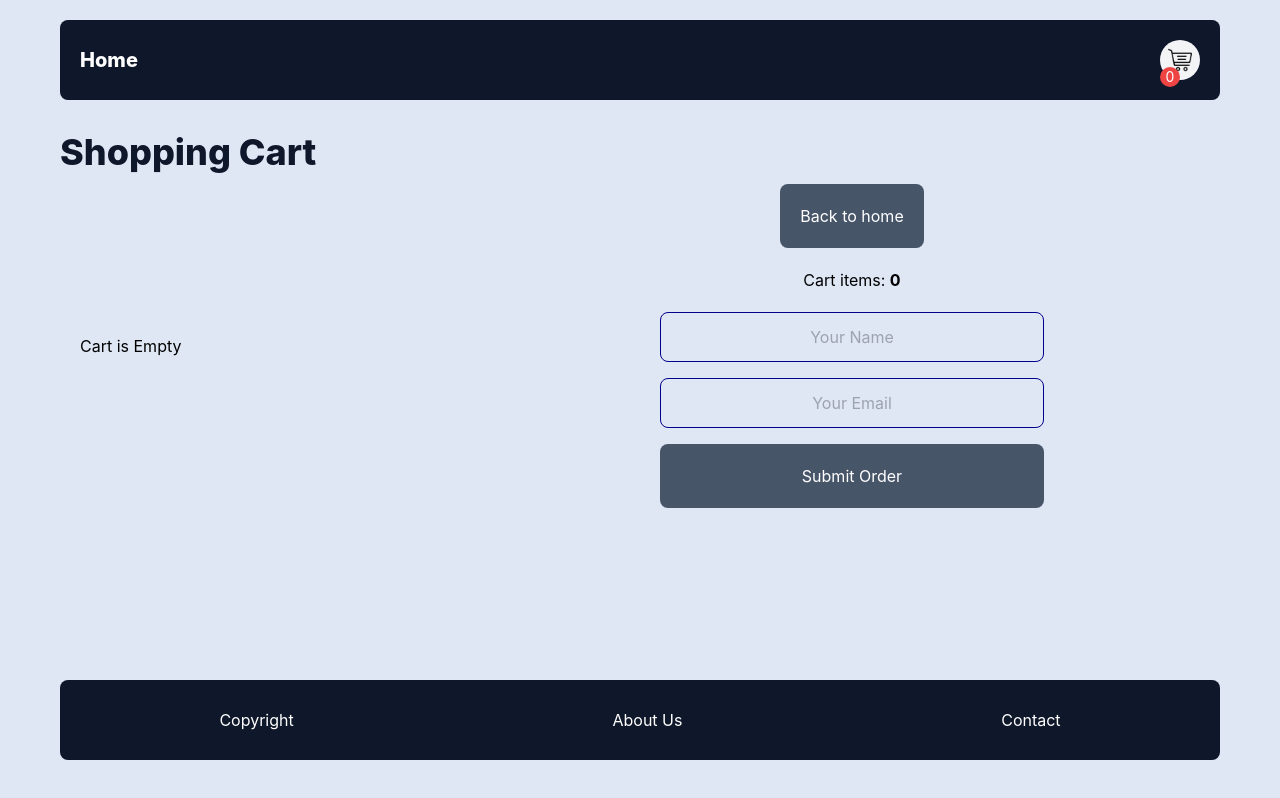
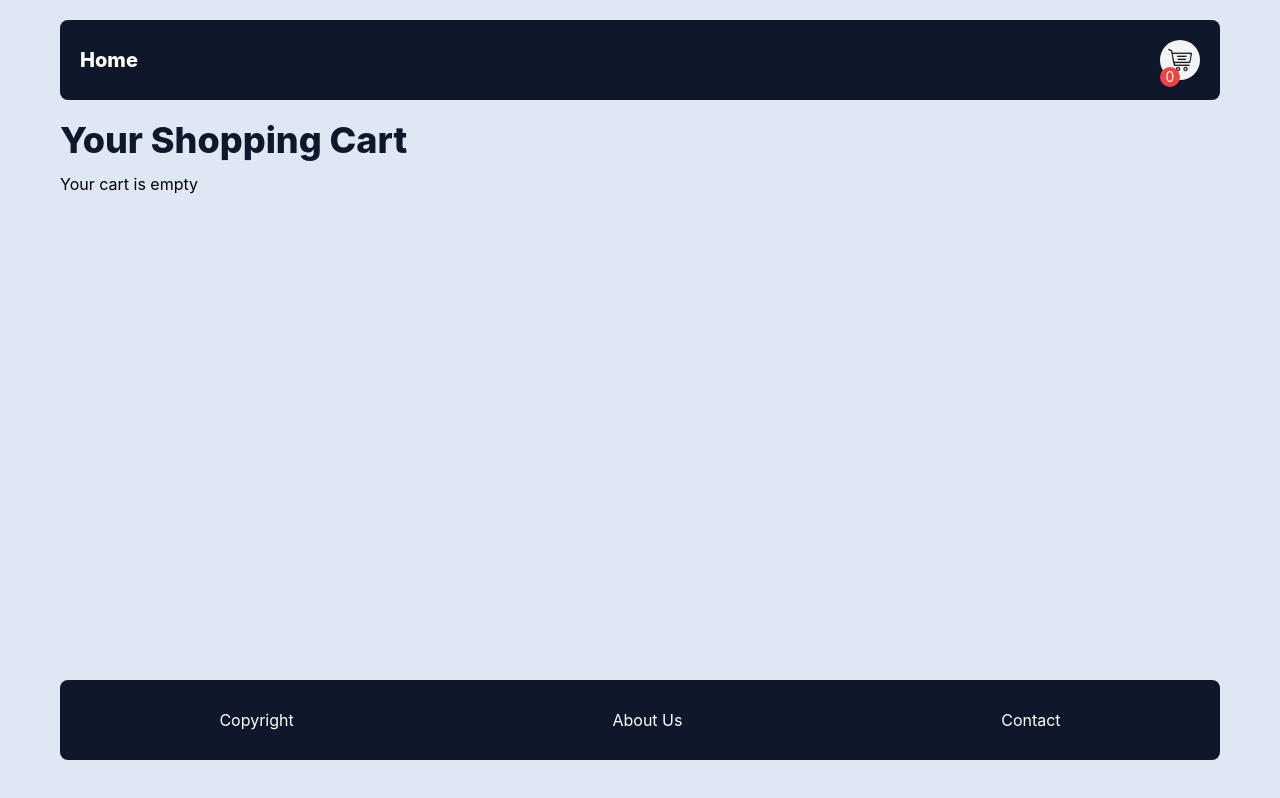
Before and after one commit to ViktorCiganovic-collab/my-project, a React (Create React App) app: page /cart in a window 1280 px wide. Built offline with nearby package versions, Linux system fonts and the light colour scheme.

Commit message:
added order system

```diff
--- a/package.json
+++ b/package.json
@@ -6,6 +6,7 @@
     "@testing-library/jest-dom": "^5.17.0",
     "@testing-library/react": "^13.4.0",
     "@testing-library/user-event": "^13.5.0",
+    "axios": "^1.7.9",
     "react": "^18.3.1",
     "react-dom": "^18.3.1",
     "react-router-dom": "^7.0.1",
--- a/src/App.js
+++ b/src/App.js
@@ -3,6 +3,7 @@ import { BrowserRouter, Routes, Route } from 'react-router-dom';
 import Cart from './Cart';
 import Home from './Home';
 import Header from './Header';
+import ThankYou from './ThankYou';
 import Footer from './Footer';
 import Detail from './Detail';
 
@@ -17,6 +18,7 @@ function App() {
             <Route path="/" element={<Home />} />
             <Route path='/:slug' element={<Detail />} />
             <Route path="/cart" element={<Cart />} />
+            <Route path="/thank-you" element={<ThankYou />} />
           </Routes>
         </main>
         <Footer />
--- a/src/Cart.js
+++ b/src/Cart.js
@@ -1,5 +1,6 @@
 import React, { useState, useEffect } from "react";
-import { Link } from 'react-router-dom';
+import { Link, useNavigate } from 'react-router-dom';
+import axios from 'axios';  // Import axios for making requests
 import image1 from './Images/Airmax.webp';
 import image2 from './Images/pexels-goumbik-293405.jpg';
 import image3 from './Images/pexels-joshsorenson-1485166.jpg';
@@ -20,9 +21,8 @@ import image17 from './Images/timberlandboots.jpg';
 import image18 from './Images/casualclogs.jpeg';
 import image19 from './Images/trailrunning.jpeg';
 
-
 const products = [
- { id: 1, slug: "air-max-270-react", name: "Air Max 270 React", description: "A sleek and stylish sneaker with a responsive cushioning system.", image: image1, price: 150.00, category: "Trail Running" },
+  { id: 1, slug: "air-max-270-react", name: "Air Max 270 React", description: "A sleek and stylish sneaker with a responsive cushioning system.", image: image1, price: 150.00, category: "Trail Running" },
   { id: 2, slug: "chelsea-boot-by-saint-laurent", name: "Chelsea Boot by Saint Laurent", description: "A stylish leather ankle boot, perfect for adding sophistication to any formal occasion.", image: image2, price: 120.00, category: "Work" },
   { id: 3, slug: "crockett-jones-highbury-dress-boots", name: "Crockett & Jones Highbury Dress Boots", description: "Elegant, polished leather boots with a sleek, refined design, ideal for formal occasions.", image: image3, price: 180.00, category: "Work" },
   { id: 4, slug: "reebok-nano-x2", name: "Reebok Nano X2", description: "Versatile cross-training shoe built for stability.", image: image4, price: 130.00, category: "Casual" },
@@ -30,16 +30,12 @@ const products = [
   { id: 6, slug: "puma-suede-classic", name: "Puma Suede Classic", description: "Retro-inspired sneaker with premium suede.", image: image6, price: 75.00, category: "Casual" },
   { id: 7, slug: "new-balance-990v5", name: "New Balance 990v5", description: "Performance running shoes with superior cushioning.", image: image7, price: 175.00, category: "Casual" },
   { id: 8, slug: "vans-old-skool", name: "Vans Old Skool", description: "Iconic skate shoes with canvas and suede construction.", image: image8, price: 65.00, category: "Casual" },
-
-  // New products with categories
   { id: 9, slug: "adidas-nmd-r1", name: "Adidas NMD R1", description: "Stylish and comfortable sneaker with Boost cushioning.", image: image9, price: 140.00, category: "Casual" },
   { id: 10, slug: "under-armour-hovr-sonic-4", name: "Under Armour HOVR Sonic 4", description: "Running shoes with HOVR cushioning technology for energy return.", image: image10, price: 120.00, category: "Work" },
   { id: 11, slug: "asics-gel-kayano-28", name: "Asics Gel-Kayano 28", description: "A high-performance stability shoe for long-distance runners.", image: image11, price: 160.00, category: "Running" },
   { id: 12, slug: "nike-air-zoom-pegasus-39", name: "Nike Air Zoom Pegasus 39", description: "Breathable and responsive running shoes for everyday training.", image: image12, price: 130.00, category: "Work" },
   { id: 13, slug: "saucony-ride-15", name: "Saucony Ride 15", description: "Neutral running shoes with excellent cushioning and durability.", image: image13, price: 140.00, category: "Casual" },
   { id: 14, slug: "brooks-adrenaline-gts-22", name: "Brooks Adrenaline GTS 22", description: "Supportive running shoes that deliver smooth transitions.", image: image14, price: 120.00, category: "Casual" },
-
-  // Additional products with categories
   { id: 15, slug: "nike-metcon-8", name: "Nike Metcon 8", description: "Cross-training shoes designed for lifting and intense workouts.", image: image15, price: 160.00, category: "Cross Training" },
   { id: 16, slug: "hoka-one-one-clifton-9", name: "Hoka One One Clifton 9", description: "Maximal cushioning for long runs, providing comfort all day.", image: image16, price: 140.00, category: "Running" },
   { id: 17, slug: "timberland-pro-360-degree", name: "Timberland PRO 360 Degree", description: "Durable work boots designed for all-day comfort and protection.", image: image17, price: 180.00, category: "Work" },
@@ -47,10 +43,14 @@ const products = [
   { id: 19, slug: "salomon-speedcross-6", name: "Salomon Speedcross 6", description: "Trail running shoes designed for aggressive traction and speed.", image: image19, price: 150.00, category: "Trail Running" }
 ];
 
-
 const Cart = () => {
   const [basket, setBasket] = useState(JSON.parse(localStorage.getItem("data")) || []);
   const [cartAmount, setCartAmount] = useState(0);
+  const [formData, setFormData] = useState({
+    name_checkout: '',
+    email_checkout: ''
+  });
+  const navigate = useNavigate();
 
   const updateLocalStorage = (newBasket) => {
     localStorage.setItem("data", JSON.stringify(newBasket));
@@ -61,9 +61,9 @@ const Cart = () => {
     const newBasket = [...basket];
     const productIndex = newBasket.findIndex((item) => item.id === id);
     if (productIndex !== -1) {
-      newBasket[productIndex].quantity += 1;  // Use 'quantity' here
+      newBasket[productIndex].quantity += 1;
     } else {
-      newBasket.push({ id, quantity: 1 });   // Use 'quantity' here
+      newBasket.push({ id, quantity: 1 });
     }
     updateLocalStorage(newBasket);
   };
@@ -92,84 +92,107 @@ const Cart = () => {
   const totalAmount = () => {
     return basket.reduce((total, x) => {
       const product = products.find((y) => y.id === x.id);
-      return total + (product ? x.quantity * product.price : 0);  // Use 'quantity' here
+      return total + (product ? x.quantity * product.price : 0);
     }, 0);
   };
 
   useEffect(() => {
-    const totalItems = basket.reduce((total, item) => total + item.quantity, 0);  // Use 'quantity' here
+    const totalItems = basket.reduce((total, item) => total + item.quantity, 0);
     setCartAmount(totalItems);
   }, [basket]);
 
-  const generateCartItems = () => {
-    return basket.map((x) => {
-      const product = products.find((y) => y.id === x.id);
-      if (!product) return null;
-      return (
-        <div key={x.id} className="cart-item mb-2 card checkout_cards max-w-xs flex flex-col justify-center">
-          <Link to={`/${product.slug}`}><img className="object-cover w-40 cartImgs" src={product.image} alt="" /></Link>
-          <div className="details detailsInCart">
-            <div className="title-price-x">
-              <h4 className="title-price">{product.name}</h4>
-              <i onClick={() => removeItem(x.id)} className="fa fa-x"></i>
-            </div>
-            <div className="buttons flex flex-row justify-center gap-5 p-3">
-              <span onClick={() => decrement(x.id)} className="addBtns">-</span>
-              <div className="quantity quantitycart">
-                {x.quantity} {/* Use 'quantity' */}
-              </div>
-              <span onClick={() => increment(x.id)} className="addBtns">+</span>
-            </div>
-            <h3>Price: ${(x.quantity * product.price).toFixed(2)}</h3>  {/* Use 'quantity' */}
-          </div>
-        </div>
-      );
-    });
+  const handleSubmit = async (e) => {
+    e.preventDefault();
+
+    const orderData = {
+      name_checkout: formData.name_checkout,
+      email_checkout: formData.email_checkout,
+      products: basket.map(item => {
+        const product = products.find(p => p.id === item.id);
+        return {
+          product: product ? product.name : 'Unknown Product',
+          quantity: item.quantity,
+          size: product ? product.size || 0 : 0,
+          price: product ? product.price : 0  // Include price in the data sent
+        };
+      })
+    };
+
+    // Get the total amount
+    const totalAmountValue = totalAmount();
+
+    try {
+      const response = await axios.post('http://localhost:5000/submit_order', orderData);
+
+      if (response.status === 200) {
+        navigate('/thank-you', { state: { totalAmount: totalAmountValue } });
+        clearCart();
+      } else {
+        alert("Failed to submit the order. Please try again.");
+      }
+    } catch (error) {
+      console.error("Error submitting order:", error);
+      alert("An error occurred while submitting the order. Please try again.");
+    }
   };
 
   return (
-    <div className="">
-      <h2 className="text-4xl my-3 text-slate-900 font-extrabold">Shopping Cart</h2>
+    <div className="cart-container">
+      <h1 className='text-slate-900 font-extrabold text-4xl text-left mb-3'>Your Shopping Cart</h1>
+      {basket.length === 0 ? (
+        <p>Your cart is empty</p>
+      ) : (
+        <div>
+          <div className="cart-items grid lg:grid-cols-4 md:grid-cols-3 sm:grid-cols-2 gap-5">
+            {basket.map(item => {
+              const product = products.find(p => p.id === item.id);
+              return (
+                <div key={item.id} className="cart-item">
+                  <img src={product.image} alt={product.name} />
+                  <h2>{product.name}</h2>
+                  <p>{product.description}</p>
+                  <p>Price: <span className='font-bold'>${product.price.toFixed(2)}</span></p>
+                  <div className="quantity-control flex flex-row gap-3 my-3">
+                    <button onClick={() => decrement(item.id)}>-</button>
+                    <span>{item.quantity}</span>
+                    <button onClick={() => increment(item.id)}>+</button>
+                  </div>
+                  <button className='px-4 py-2 p-5 bg-red-500 text-white rounded-lg hover:bg-red-600 focus:outline-none focus:ring-2 focus:ring-red-400 focus:ring-opacity-75 transition' onClick={() => removeItem(item.id)}>Remove</button>
+                </div>
+              );
+            })}
+          </div>
+          <div className="cart-summary my-3">
+            <p>Total Items: {cartAmount}</p>
+            <p>Total Amount: <span className='font-bold'>${totalAmount().toFixed(2)}</span></p>
+          </div>
 
-      <div className="flex flex-row justify-around flex-wrap w-[1200px] max-w-full">
-
-        <div className="checkoutProducts flex flex-col w-96 justify-center gap-12">
-          {basket.length !== 0 ? generateCartItems() : <h2>Cart is Empty</h2>}
+          <form onSubmit={handleSubmit} className="checkout-form py-5">
+            <div className="flex flex-row flex-wrap gap-5 my-3">
+              <input
+                type="text"
+                name="name_checkout"
+                placeholder="Name"
+                value={formData.name_checkout}
+                onChange={(e) => setFormData({ ...formData, name_checkout: e.target.value })}
+                className=""
+                required
+              />
+              <input
+                type="email"
+                name="email_checkout"
+                placeholder="Email"
+                value={formData.email_checkout}
+                onChange={(e) => setFormData({ ...formData, email_checkout: e.target.value })}
+                className=""
+                required
+              />
+            </div>
+            <button className="p-5 bg-green-500 text-white rounded-lg hover:bg-green-600 focus:outline-none focus:ring-2 focus:ring-green-400 focus:ring-opacity-75 transition" type="submit"><span className='font-bold hover:shadow-xl hover:border-solid'>Submit Order</span></button>
+          </form>
+          <button className='p-5 bg-red-500 text-white rounded-lg hover:bg-red-600 focus:outline-none focus:ring-2 focus:ring-red-400 focus:ring-opacity-75 transition"' onClick={clearCart}>Clear Cart</button>
         </div>
-
-        <div className="flex flex-col gap-5 w-3/5 justify-center items-center">
-
-        <div id="label" className="flex flex-col gap-5 items-center">
-          {basket.length !== 0 ? (
-            <>
-              <h2 className="">Total Bill: <strong className="">${totalAmount().toFixed(2)}</strong></h2>
-              <button onClick={clearCart} className="removeAll cartBtn text-white bg-slate-600 p-5 hover:bg-slate-500 rounded-lg">
-                Clear Cart
-              </button>
-            </>
-          ) : (
-            <Link to="/">
-              <button className="cartBtn bg-slate-600 p-5 hover:bg-slate-500 rounded-lg text-white">Back to home</button>
-            </Link>
-          )}
-        </div>
-
-        <div>
-          <h3>Cart items: <strong>{cartAmount}</strong></h3>
-        </div>
-
-        <div className="flex flex-col gap-4">
-          <form className="flex flex-col gap-4 min-w-96">
-            <input type="text" name="name_checkout" placeholder="Your Name" required />
-            <input type="email" name="email_checkout" placeholder="Your Email" required />
-            <button type="submit" className="checkout cartBtn text-white bg-slate-600 p-5 hover:bg-slate-500 rounded-lg">
-              Submit Order
-            </button>
-          </form>
-        </div>
-
-      </div>
-      </div>
+      )}
     </div>
   );
 };
```
Also changed, not shown: src/ThankYou.js (added, +37 -0 lines), src/Detail.js (line endings or trailing spaces), 2 other files (tests, documents, lock files or other folders).
